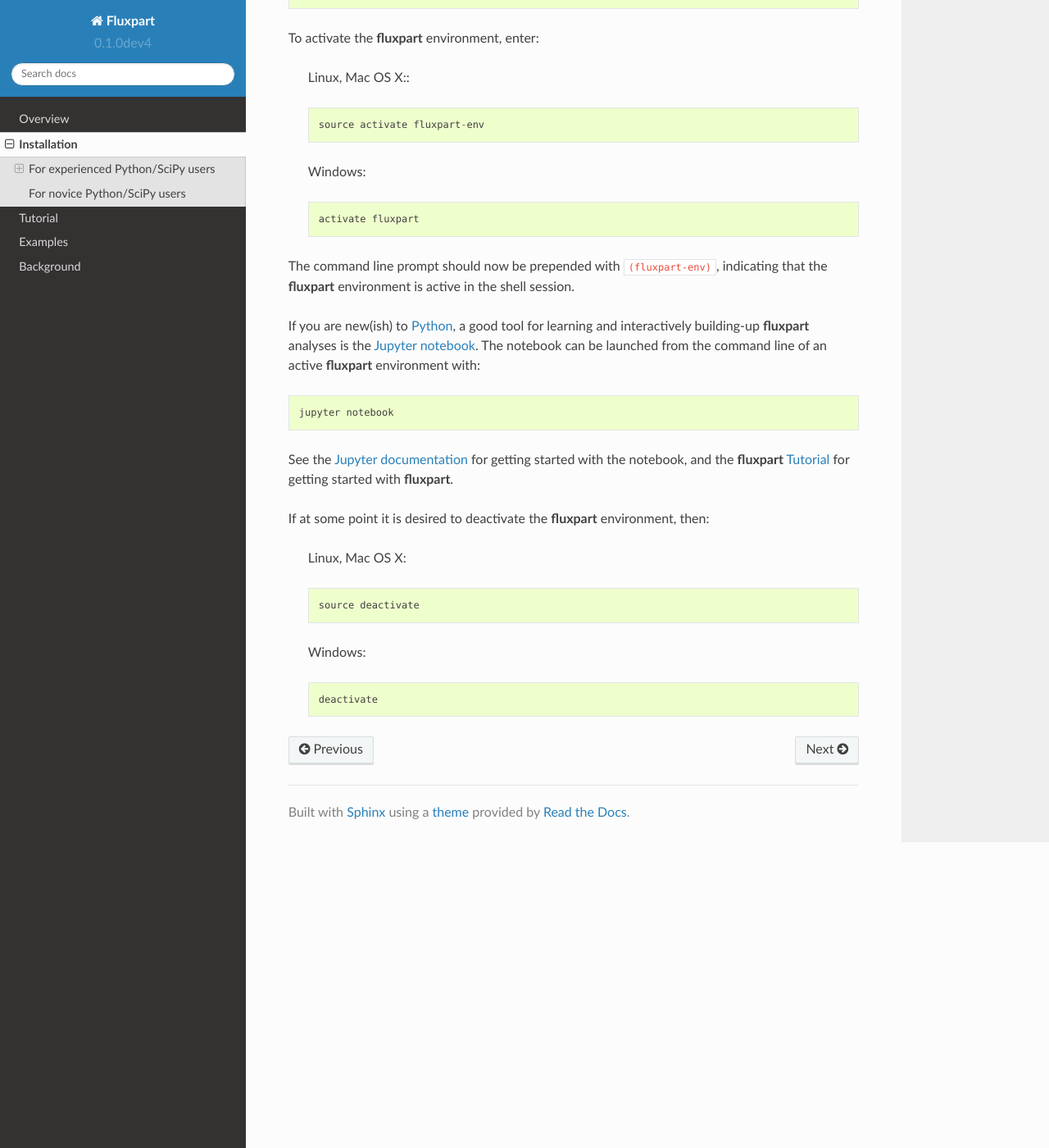
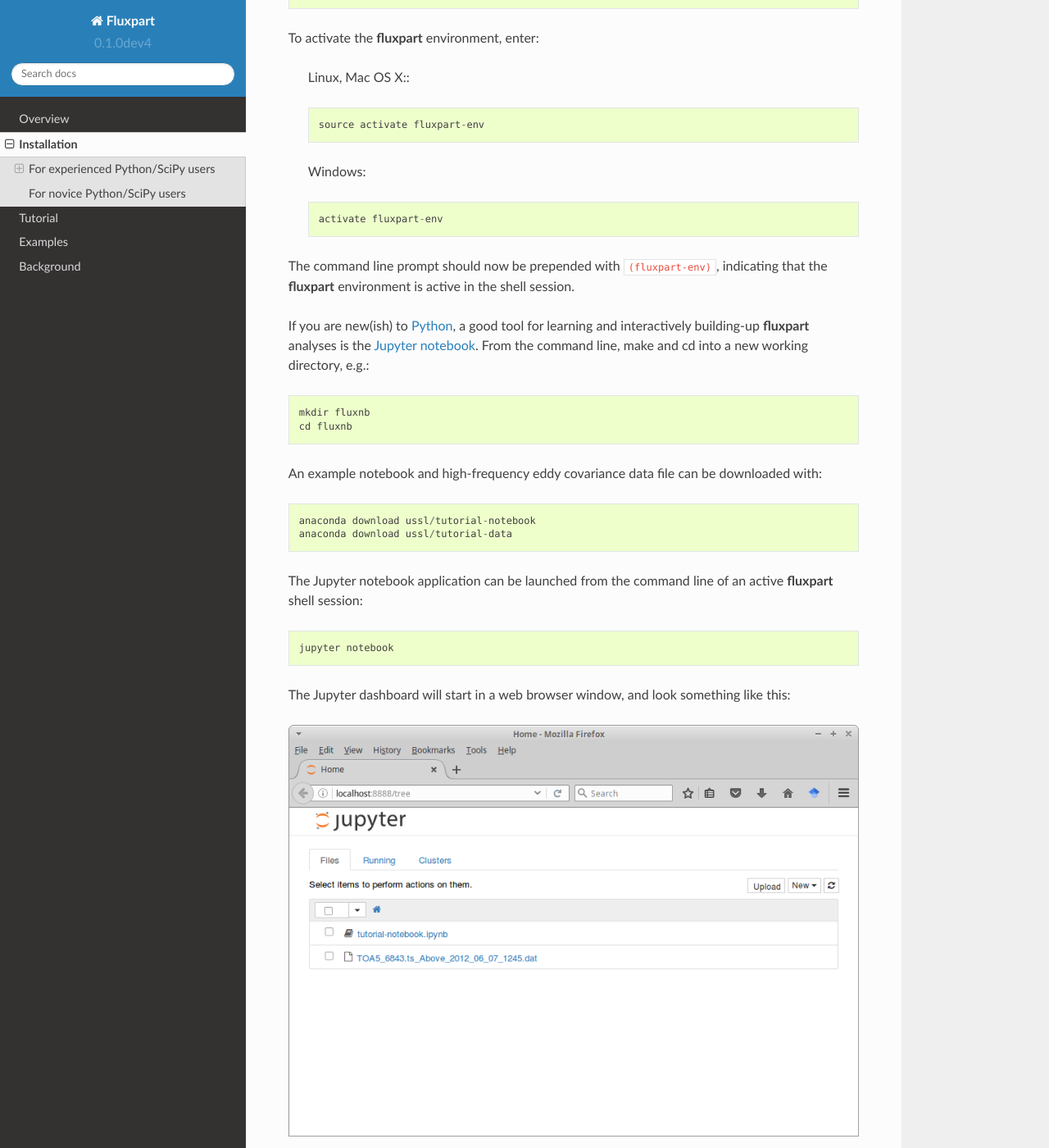
Before and after one commit to suryakant54321/fluxpart, a Sphinx documentation site: the page built from docs/source/install.rst, in a window 1280 px wide and 1400 px high, scrolled down 2070 px. Shown: the whole window at 82% size. Built offline with Sphinx 7.4.7 and the Read the Docs theme 2.0.0, drawn with Linux system fonts in a browser that asks for light colours; pages that are not in the unit, such as notebooks, are missing from menus; some of the changed text lies outside the part shown.

Commit message:
update/expand installation docs

```diff
--- a/docs/source/install.rst
+++ b/docs/source/install.rst
@@ -114,23 +114,48 @@
 
     Windows::
 
-        activate fluxpart
+        activate fluxpart-env
 
 The command line prompt should now be prepended with ``(fluxpart-env)``,
 indicating that the **fluxpart** environment is active in the shell session.
 
 If you are new(ish) to Python_, a good tool for learning and interactively
-building-up **fluxpart** analyses is the `Jupyter notebook`__. The notebook
-can be launched from the command line of an active **fluxpart** environment
-with::
+building-up **fluxpart** analyses is the `Jupyter notebook`__. From the command
+line, make and cd into a new working directory, e.g.::
+
+    mkdir fluxnb
+    cd fluxnb
+
+An example notebook and high-frequency eddy covariance data file can be
+downloaded with::
+
+    anaconda download ussl/tutorial-notebook
+    anaconda download ussl/tutorial-data
+
+The Jupyter notebook application can be launched from the command line of an
+active **fluxpart** shell session::
 
     jupyter notebook
 
+The Jupyter dashboard will start in a web browser window, and look something
+like this:
+
+.. image:: screenshot_jupyter_dashboard.png
+
+Clicking on the ``tutorial-notebook.ipynb`` link will open the notebook in a
+new browser tab:
+
+.. image:: screenshot_jupyter_notebook.png
+
+The notebook has code from the **fluxpart** :ref:`fluxpart-tutorial`. Selecting
+a cell in the notebook and hitting <Shift><Enter> executes the code in the
+cell. Note that the downloaded data is only the single file used in the
+:ref:`tutorial-quickstart` example of the :ref:`fluxpart-tutorial`, not the
+larger dataset that is used in the latter section. See the `Jupyter
+documentation`_ for complete information about Jupyter notebooks, and the
+**fluxpart** :ref:`fluxpart-tutorial` for getting started with **fluxpart**.
+
 __ Jupyter_
-
-See the `Jupyter documentation`_ for getting started with the notebook, and the
-**fluxpart** :ref:`fluxpart-tutorial` for getting started with
-**fluxpart**.
 
 If at some point it is desired to deactivate the **fluxpart**  environment,
 then:
--- a/docs/source/tutorial/tutorial.rst
+++ b/docs/source/tutorial/tutorial.rst
@@ -18,6 +18,8 @@
 
 .. _Python: https://www.python.org
 .. _SciPy: https://www.scipy.org
+
+.. _tutorial-quickstart:
 
 Quickstart
 ----------
```
Also changed, not shown: docs/source/screenshot_jupyter_dashboard.png (added), docs/source/screenshot_jupyter_notebook.png (added), 2 other files.
